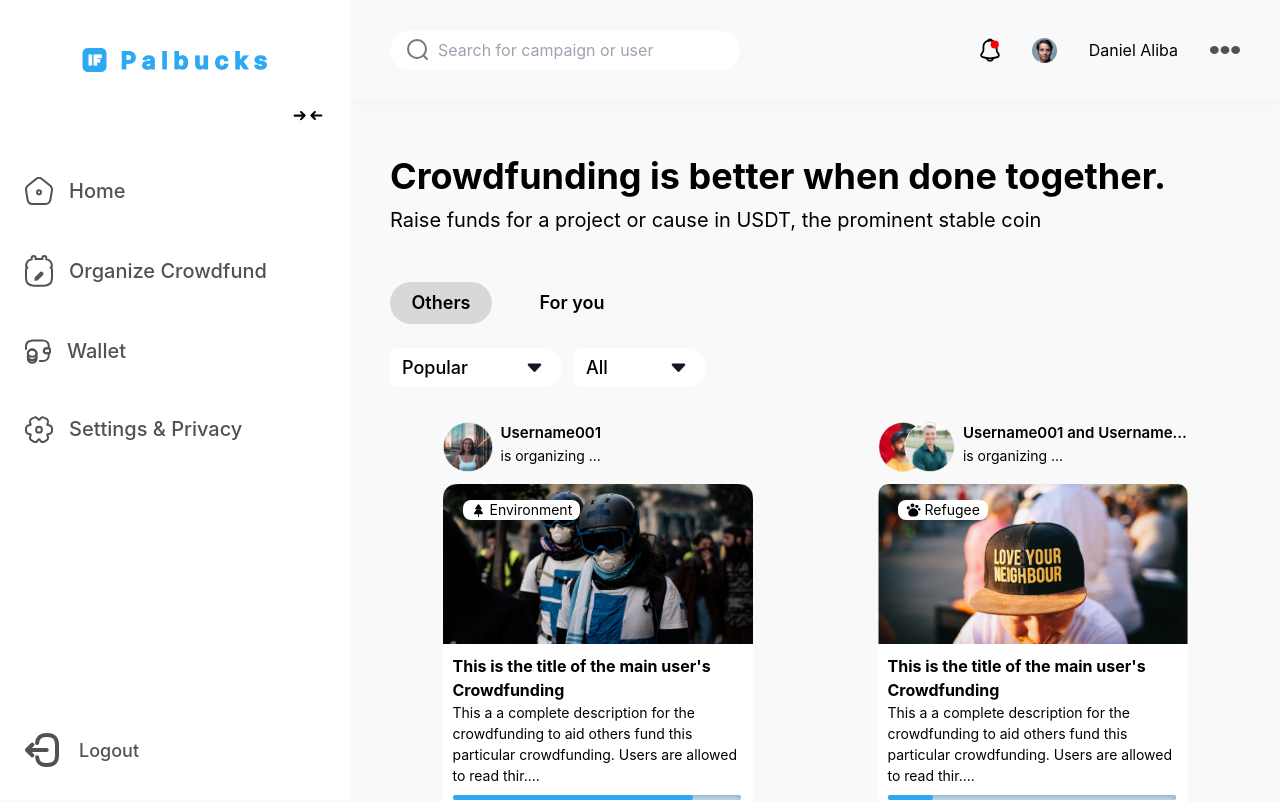
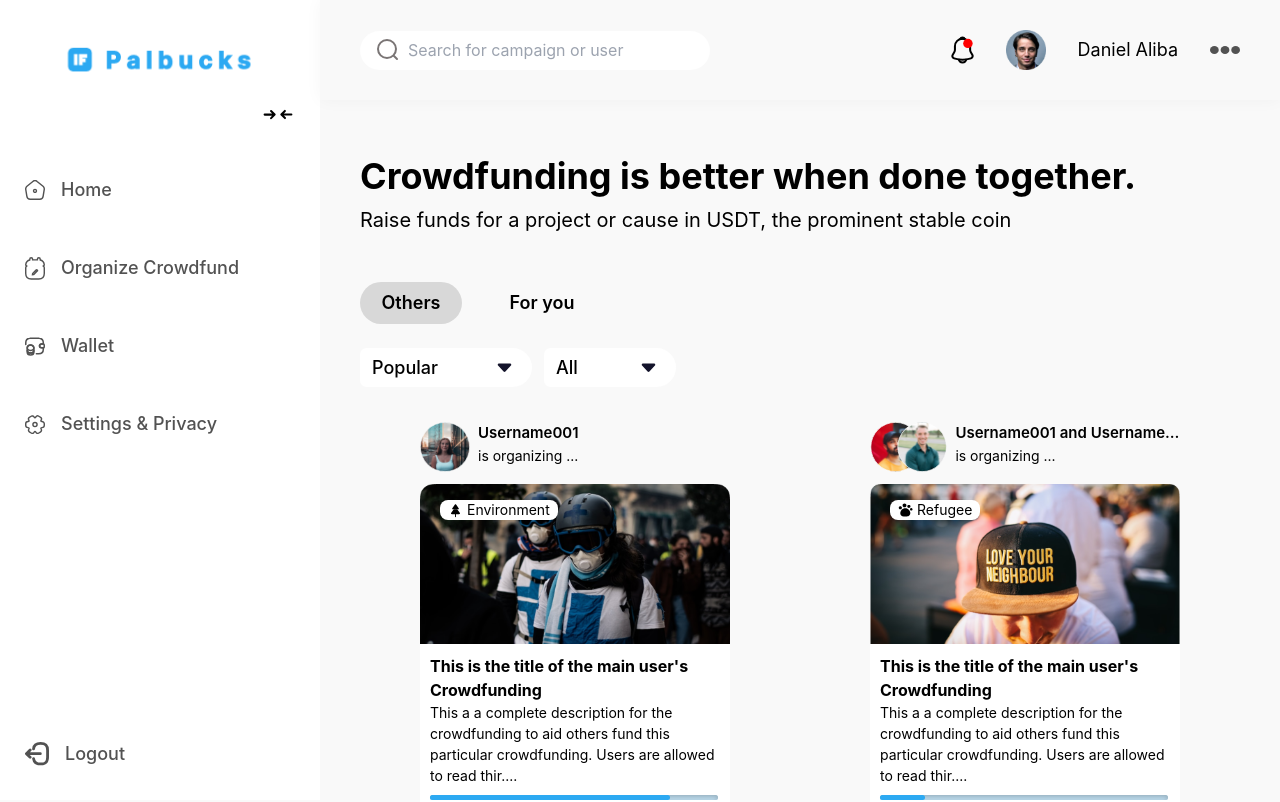
Before and after one commit to Beevibe-hq/palbucks-user-frontend, a React (Create React App) app: page / in a window 1280 px wide. Shown: the top 802 px of the page. Built offline with nearby package versions, Linux system fonts and the light colour scheme.

Commit message:
Changes to homepage
Reduced size of sidebar (widths and font sizes)
Made the nav bar fixed
Increased size of avatar, notification images in nav bar.

```diff
--- a/src/components/homebody/homebody.jsx
+++ b/src/components/homebody/homebody.jsx
@@ -18,7 +18,7 @@ import Fundevent from '../fundevent/fundevent'
 function Homebody(){
 
     return(
-        <div className = 'px-10 py-14'>
+        <div className = 'px-10 py-14 mt-[100px]'>
             <div className = 'mb-12'>
                 <h1 className = 'font-bold text-4xl mb-[10px]' >Crowdfunding is better when done together.</h1>
                 <p className = 'font-normal text-xl' >Raise funds for a project or cause in USDT, the prominent stable coin</p>
--- a/src/components/navbar/navbar.jsx
+++ b/src/components/navbar/navbar.jsx
@@ -6,13 +6,13 @@ import Searchbar from "../searchbar/searchbar";
 function Navbar(){
 
     return(
-        <div className = 'py-[10px] px-10 h-[100px] shadow-[0_0px_16px_rgba(0,0,0,0.04)] w-full flex items-center justify-between' >
+        <div className = 'py-[10px] px-10 h-[100px] fixed top-0 right-0 left-[280px] xl:left-[320px] z-20 bg-[#F9F9F9] shadow-[0_0px_16px_rgba(0,0,0,0.04)] flex items-center justify-between' >
             <Searchbar />
 
             <div className = 'flex items-center gap-8'>
-                <img src={notificationsicon} alt="notifications icon" className = 'w-[20px]' />
-                <img src={userimg} alt="user avatar" className='w-[25px]' />
-                <h2>Daniel Aliba</h2>
+                <img src={notificationsicon} alt="notifications icon" className = 'w-[23px]' />
+                <img src={userimg} alt="user avatar" className='w-[40px]' />
+                <h2 className = 'text-lg'>Daniel Aliba</h2>
                 <img src={moreicons} alt="More icons" className = 'w-[30px]' />
             </div>
         </div>
--- a/src/components/navelements/navelements.jsx
+++ b/src/components/navelements/navelements.jsx
@@ -3,8 +3,8 @@ function Navelements(props){
 
     return(
         <div className = 'flex gap-4 items-center text-[#525252] font-medium text-xl cursor-pointer ' >
-            <img src={props.image} alt="props.alt" />
-            <h2>{props.title}</h2>
+            <img src={props.image} alt="props.alt" className = 'w-[20px]' />
+            <h2 className='text-base xl:text-lg'>{props.title}</h2>
         </div>
     )
 }
--- a/src/components/sidebar/sidebar.jsx
+++ b/src/components/sidebar/sidebar.jsx
@@ -11,7 +11,7 @@ import Navelements from '../navelements/navelements'
 function Sidebar(){
 
     return(
-        <div className = 'w-[350px] h-full fixed z-10 overflow-x-hidden top-0 border-orange-600 border-0 px-[25px] py-[35px] bg-white flex-shrink-0'>
+        <div className = ' w-[280px] xl:w-[320px] h-full fixed z-10 overflow-x-hidden top-0 border-orange-600 border-0 px-[25px] py-[35px] bg-white flex-shrink-0'>
 
             <div className = 'mb-[40px]'>
                 <img src={palbuckslogo} alt="Palbucks logo" className = 'mx-auto cursor-pointer' />
@@ -41,8 +41,8 @@ function Sidebar(){
                 <Navelements image = {settingsicon} alt="settings icon" title = 'Settings & Privacy' />
             </nav>
 
-            <div className = 'absolute bottom-8 flex items-center gap-5 text-[#525252] text-lg font-medium cursor-pointer'>
-                <img src={logouticon} alt="Logout icon" />
+            <div className = 'absolute bottom-8 flex items-center gap-4 text-[#525252] text-base xl:text-lg font-medium cursor-pointer'>
+                <img src={logouticon} alt="Logout icon" className="w-[24px]" />
                 <h3>Logout</h3>
             </div>
 
--- a/src/pages/home/home.jsx
+++ b/src/pages/home/home.jsx
@@ -7,7 +7,7 @@ function Home(){
     return(
         <div className=' bg-[#F9F9F9] h-full' >
             <Sidebar />
-            <div className = 'ml-[350px]' >
+            <div className = 'ml-[280px] xl:ml-[320px]' >
                 <Navbar />
                 <Homebody />
             </div>
```
